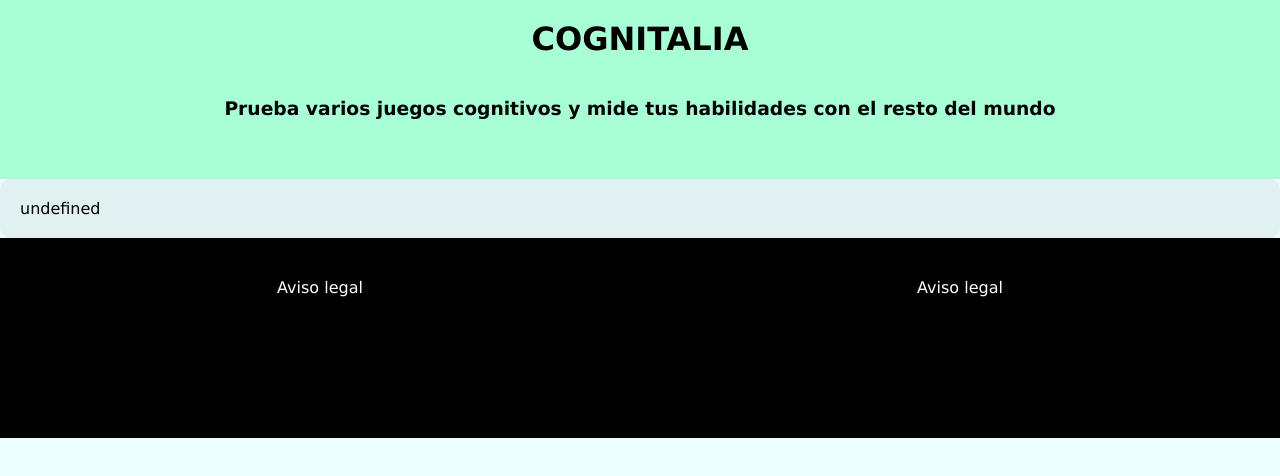
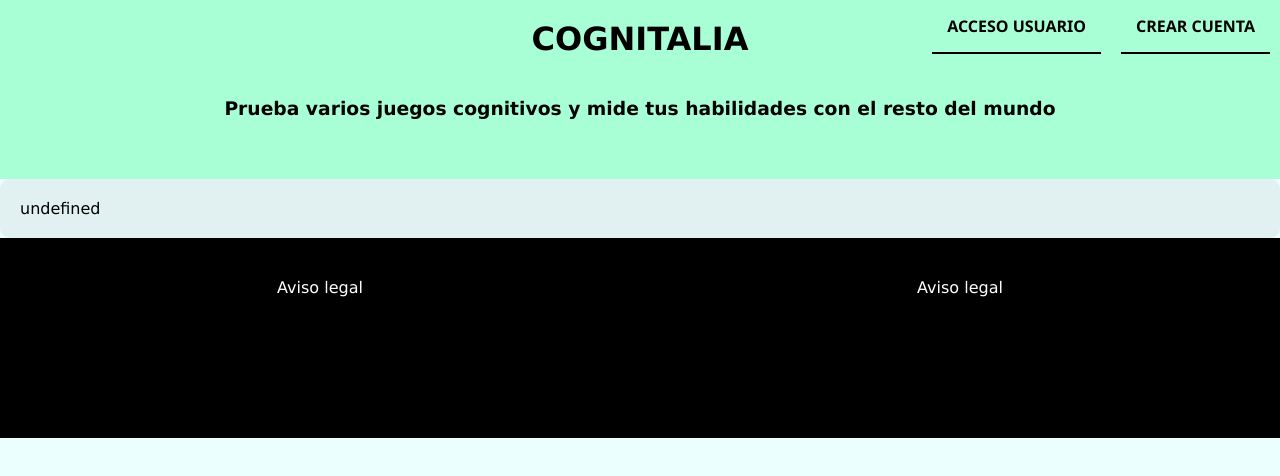
Before and after one commit to Fersanseg/cognitalia, an Angular app: page /stroop in a window 1280 px wide. Shown: the top 476 px of the page. Built offline with nearby package versions, Linux system fonts and the light colour scheme.

Commit message:
added user management components

```diff
--- a/src/app/app.module.ts
+++ b/src/app/app.module.ts
@@ -22,9 +22,13 @@ import { TestDescriptionBoxComponent } from './components/test-description-box/t
 import { TestResultsComponent } from './components/test-results/test-results.component';
 import { GlobalResultsComponent } from './components/global-results/global-results.component';
 import { SingleTestGlobalResultsComponent } from './components/single-test-global-results/single-test-global-results.component';
+import { LoginComponent } from './pages/auth/login/login/login.component';
+import { RegisterComponent } from './pages/auth/register/register/register.component';
 
 const appRoutes: Routes = [
   {path: "", component: HomeComponent},
+  {path: "acceso-usuario", component: LoginComponent},
+  {path: "registro-usuario", component: RegisterComponent},
   {path: "tiempo-reaccion", component: TiempoReaccionComponent},
   {path: "memoria-numerica", component: MemoriaNumericaComponent},
   {path: "memoria-verbal", component: MemoriaVerbalComponent},
--- a/src/app/components/header/header.component.html
+++ b/src/app/components/header/header.component.html
@@ -9,4 +9,9 @@
         *ngIf="hasRoute('/')"
         text="Empieza ahora"
     ></app-button>
+
+    <div class="userManagement">
+        <span class="userManagement--login" routerLink="acceso-usuario">Acceso usuario</span>
+        <span class="userManagement--register" routerLink="registro-usuario">Crear cuenta</span>
+    </div>
 </header>
--- a/src/app/components/header/header.component.scss
+++ b/src/app/components/header/header.component.scss
@@ -24,3 +24,41 @@
         color: inherit;
     }
 }
+
+.userManagement {
+    position: absolute;
+    top: 0;
+    right: 0;
+    display: flex;
+    text-transform: uppercase;
+    font-weight: bold;
+
+    &--login,
+    &--register {
+        padding: 1.5rem;
+        margin: 0 1rem;
+        position: relative;
+        border-bottom: 2px solid black;
+        cursor: pointer;
+        display: block;
+        font-family: 'Segoe UI', Tahoma, Geneva, Verdana, sans-serif;
+
+        &:before {
+            content: "";
+            position: absolute;
+            bottom: 0;
+            left: 0;
+            width:100%;
+            height: 100%;
+            transform: scaleY(0);
+            background-color: rgba(128, 128, 128, 0.692);
+            transform-origin: bottom;
+            z-index: -1;
+            transition: transform 0.2s ease-out;
+        }
+
+        &:hover::before {
+            transform: scaleY(1);
+        }
+    }
+}
--- /dev/null
+++ b/src/app/pages/auth/login/login/login.component.html
@@ -0,0 +1 @@
+<a>login works!</a>
--- /dev/null
+++ b/src/app/pages/auth/login/login/login.component.ts
@@ -0,0 +1,15 @@
+import { Component, OnInit } from '@angular/core';
+
+@Component({
+  selector: 'app-login',
+  templateUrl: './login.component.html',
+  styleUrls: ['./login.component.scss']
+})
+export class LoginComponent implements OnInit {
+
+  constructor() { }
+
+  ngOnInit(): void {
+  }
+
+}
--- /dev/null
+++ b/src/app/pages/auth/register/register/register.component.html
@@ -0,0 +1 @@
+<p>register works!</p>
--- /dev/null
+++ b/src/app/pages/auth/register/register/register.component.ts
@@ -0,0 +1,15 @@
+import { Component, OnInit } from '@angular/core';
+
+@Component({
+  selector: 'app-register',
+  templateUrl: './register.component.html',
+  styleUrls: ['./register.component.scss']
+})
+export class RegisterComponent implements OnInit {
+
+  constructor() { }
+
+  ngOnInit(): void {
+  }
+
+}
--- a/src/app/utils/variables.scss
+++ b/src/app/utils/variables.scss
@@ -4,4 +4,6 @@ $light-gray: rgba(192, 192, 192, 0.24);
 $light-red: rgba(190, 0, 0, 0.6);
 $light-green: rgba(64, 255, 47, 0.6);
 
+$medium-gray: rgba(168, 168, 168, 0.5);
+
 $purple: rgba(119, 0, 255, 0.664);
```
Also changed, not shown: src/app/pages/auth/login/login/login.component.scss (added), src/app/pages/auth/register/register/register.component.scss (added), 2 other files (tests, documents, lock files or other folders).
